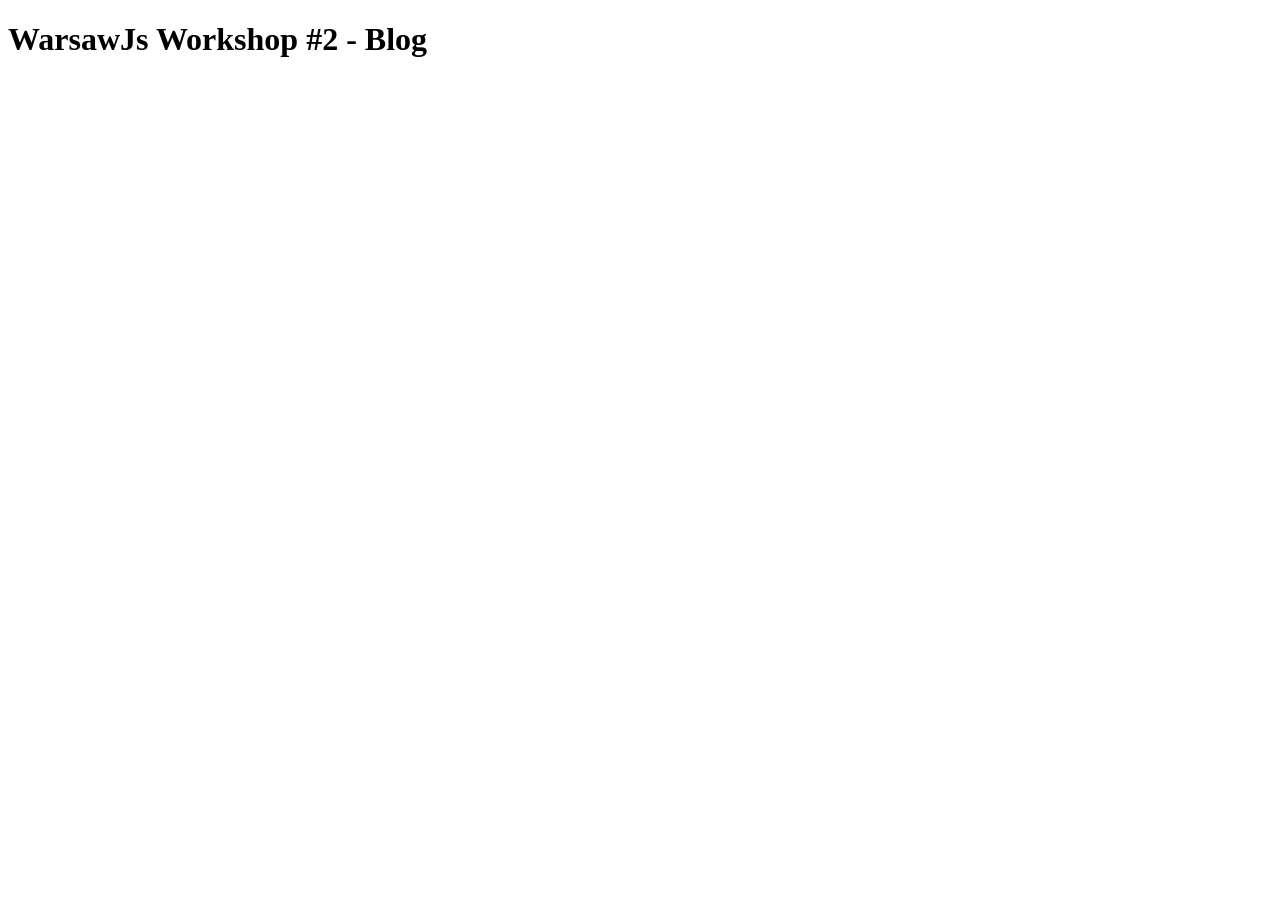
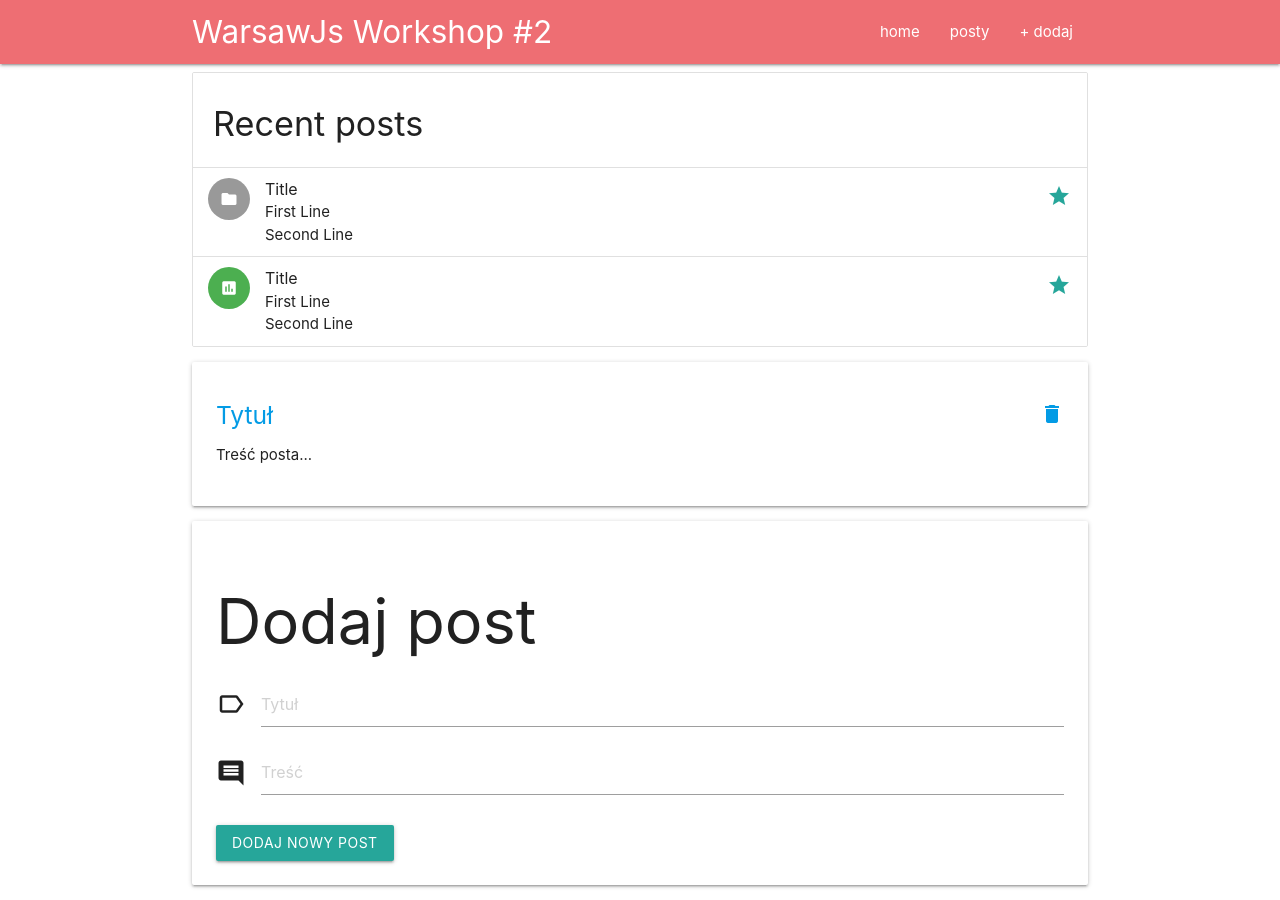
Before and after one commit to myflowpl/warsawjs-workshop-2-blog, a website: page index.html in a window 1280 px wide. Before the commit the page ends 800 px from the top, so only its background shows below. Drawn offline with nearby package versions, Linux system fonts and the light colour scheme.

Commit message:
layout ready

```diff
--- a/index.html
+++ b/index.html
@@ -2,11 +2,107 @@
 <html lang="en">
 <head>
     <meta charset="UTF-8">
+    <meta name="viewport"
+          content="width=device-width, user-scalable=no, initial-scale=1.0, maximum-scale=1.0, minimum-scale=1.0">
+    <meta http-equiv="X-UA-Compatible" content="ie=edge">
     <title>WarsawJs Workshop #2 Blog</title>
 
+    <link rel="stylesheet" href="https://cdnjs.cloudflare.com/ajax/libs/materialize/0.97.8/css/materialize.min.css">
+    <link href="https://fonts.googleapis.com/icon?family=Material+Icons" rel="stylesheet">
+    <link href="styles/main.css" rel="stylesheet">
 </head>
 <body>
-    <h1>WarsawJs Workshop #2 - Blog</h1>
 
+<nav>
+    <div class="nav-wrapper container">
+        <a href="#" class="brand-logo">WarsawJs Workshop #2</a>
+        <ul id="nav-mobile" class="right hide-on-med-and-down">
+            <li><a href="#">home</a></li>
+            <li><a href="#posts">posty</a></li>
+            <li><a href="#write">+ dodaj</a></li>
+        </ul>
+    </div>
+</nav>
+<div id="page" class="container"></div>
+
+<!-- POST LIST -->
+<section id="template-post-list" type="text/html" class="container">
+    <ul class="collection with-header">
+        <li class="collection-header"><h4>Recent posts</h4></li>
+        <li class="collection-item avatar">
+            <i class="material-icons circle">folder</i>
+            <span class="title">Title</span>
+            <p>First Line <br>
+                Second Line
+            </p>
+            <a href="#!" class="secondary-content"><i class="material-icons">grade</i></a>
+        </li>
+        <li class="collection-item avatar">
+            <i class="material-icons circle green">insert_chart</i>
+            <span class="title">Title</span>
+            <p>First Line <br>
+                Second Line
+            </p>
+            <a href="#!" class="secondary-content"><i class="material-icons">grade</i></a>
+        </li>
+    </ul>
+</section>
+
+<!-- POST DETAILS-->
+<section id="template-post" type="text/html" class="container">
+    <article class="card-panel">
+        <h5>
+            <a href="#">
+                Tytuł
+            </a>
+
+            <a href="#">
+                <i class="right material-icons">delete</i>
+            </a>
+        </h5>
+
+        <p>Treść posta...</p>
+    </article>
+</section>
+
+<!-- POST FORM -->
+<section id="template-post-form" class="container">
+
+    <section class="card-panel">
+        <h1>Dodaj post</h1>
+
+        <form>
+            <div class="input-field">
+                <i class="material-icons prefix">label_outline</i>
+                <input
+                        id="post-title"
+                        type="text"
+                        placeholder="Tytuł"
+                        required
+                />
+            </div>
+
+            <div class="input-field">
+                <i class="material-icons prefix">comment</i>
+                <textarea
+                        id="post-body"
+                        class="materialize-textarea"
+                        placeholder="Treść"
+                        required
+                ></textarea>
+            </div>
+
+            <input
+                    class="btn waves-effect waves-light"
+                    type="submit"
+                    value="Dodaj nowy post">
+        </form>
+    </section>
+
+</section>
+<script>
+    let template = document.querySelector('#template-post').innerHTML;
+    console.log('template', template)
+</script>
 </body>
 </html>
--- /dev/null
+++ b/styles/main.css
@@ -0,0 +1,3 @@
+nav .brand-logo {
+
+}
```
